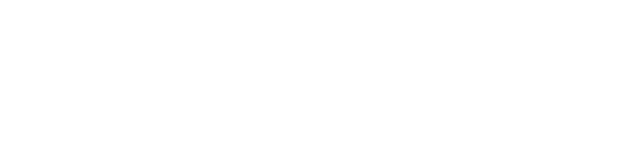
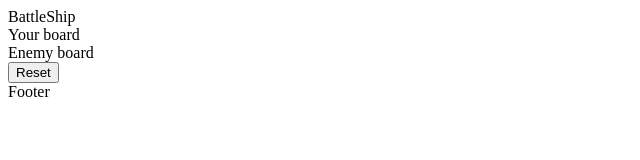
Before and after one commit to Jarrell21/battleship, a website built with webpack: page dist/index.html in a window 1280 px wide. Shown: the whole page, without its empty margins (0-640 px from the left). Built offline with nearby package versions, Linux system fonts and the light colour scheme.

Commit message:
Create structure

```diff
--- a/dist/index.html
+++ b/dist/index.html
@@ -8,6 +8,22 @@
     <script src="main.js" defer></script>
 </head>
 <body>
-
+    <header>BattleShip</header>
+    <main>
+        <section class="gameboards-container">
+            <div>
+                <span class="board-names">Your board</span>
+                <div class="player-board gameboard"></div>
+            </div>
+            <div>
+                <span class="board-names">Enemy board</span>
+                <div class="computer-board gameboard"></div>
+            </div>
+        </section>
+        <section class="buttons">
+            <button class="reset-btn">Reset</button>
+        </section>
+    </main>
+    <footer>Footer</footer>
 </body>
 </html>
```
